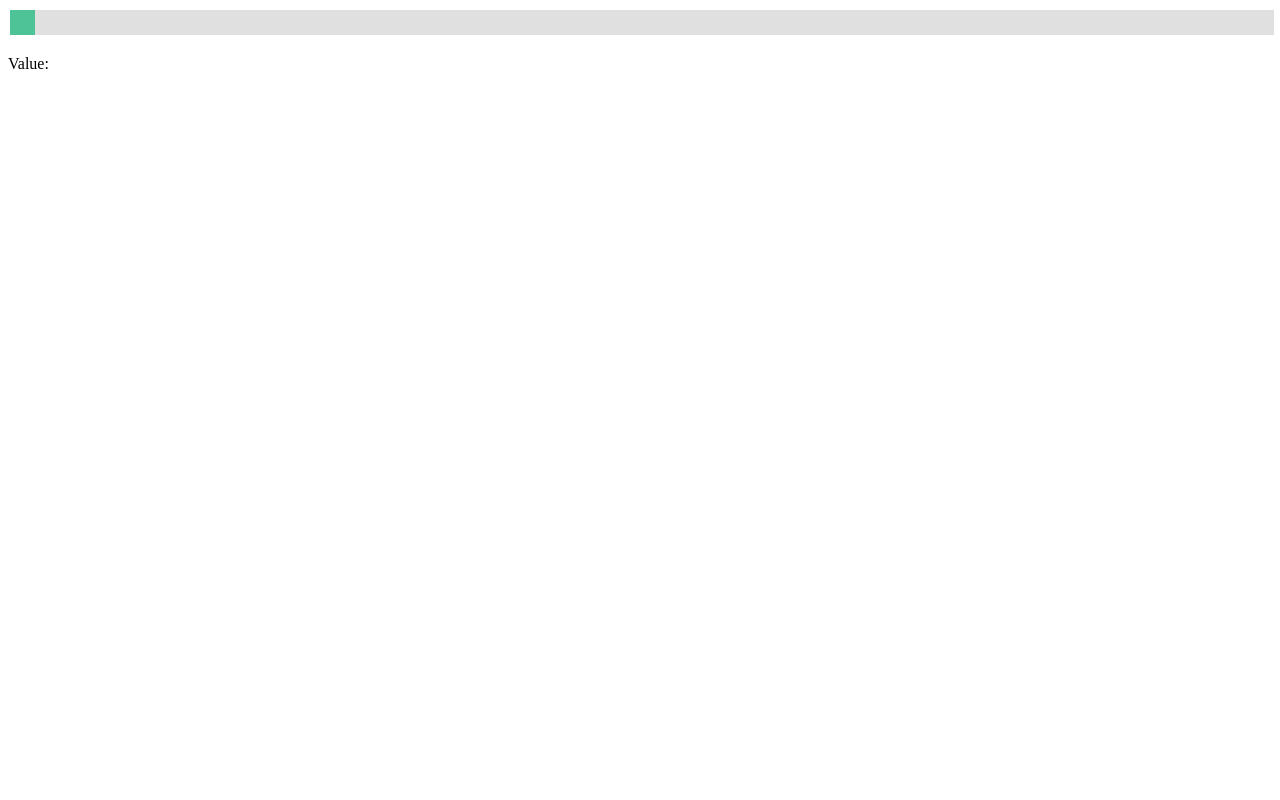
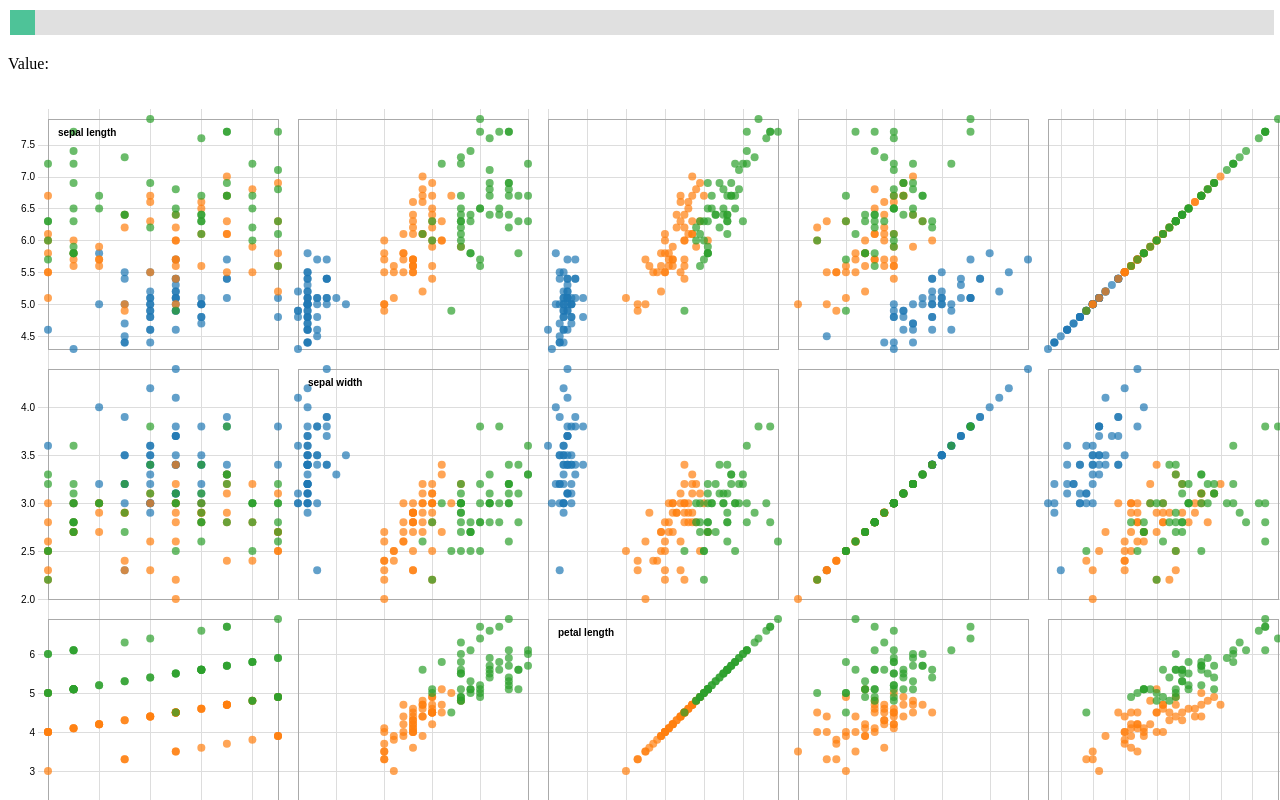
Before and after one commit to kantarogit/json-to-scatter-matrix, a website: page index.html in a window 1280 px wide. Shown: the top 800 px of the page. Drawn offline with nearby package versions, Linux system fonts and the light colour scheme.

Commit message:
comments and stuff

```diff
--- a/index.html
+++ b/index.html
@@ -133,8 +133,10 @@
     function processData(data) {
 
       var domainByTrait = {};
+
       var traits = Object.keys(data[0]).filter(function (d) {
-        return d !== "species";
+        return d !== "species"
+        //&& d !== "id";
       });
       var n = traits.length;
 
@@ -208,7 +210,8 @@
         .enter().append("g")
         .attr("class", "y axis")
         .attr("transform", function (d, i) { return "translate(0," + i * size + ")"; })
-        .each(function (d) { y.domain(domainByTrait[d]); d3.select(this).call(yAxis); });
+        //.transition().duration(3000) aftr d3.select(this)
+        .each(function (d) { y.domain(domainByTrait[d]); d3.select(this).call(yAxis);});
 
       var cell = svg.selectAll(".cell")
         .data(cross(traits, traits))
@@ -219,6 +222,7 @@
 
       cell.call(brush);
 
+      // todo invert indexes on column names
       svg.append("g")
         .style("font", "bold 10px sans-serif")
         .style("pointer-events", "none")
@@ -232,10 +236,12 @@
         .text(d => d);
 
       function plot(p) {
+
         var cell = d3.select(this);
 
         x.domain(domainByTrait[p.x]);
         y.domain(domainByTrait[p.y]);
+
 
         cell.append("rect")
           .attr("class", "frame")
@@ -247,11 +253,12 @@
         cell.selectAll("circle")
           .data(data)
           .enter().append("circle")
-          .transition().duration(800)
           .attr("cx", function (d) { return x(d[p.x]); })
-          .attr("cy", function (d) { return y(d[p.y]); })
           .attr("r", 4)
-          .style("fill", function (d) { return color(d.species); });
+          .attr("id", function(d) {return d.id;})
+          .style("fill", function (d) { return color(d.species); })
+          .transition().duration(500).ease(d3.easeSinInOut)
+          .attr("cy", function (d) { return y(d[p.y]);});
       }
     }
 
@@ -260,6 +267,9 @@
       for (i = -1; ++i < n;) for (j = -1; ++j < m;) c.push({ x: a[i], i: i, y: b[j], j: j });
       return c;
     }
+
+    //initial state
+    d3.csv("flowers.csv", processRow).then(processData);
   </script>
 </body>
 </meta>
```
